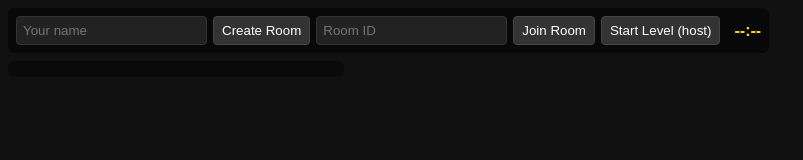
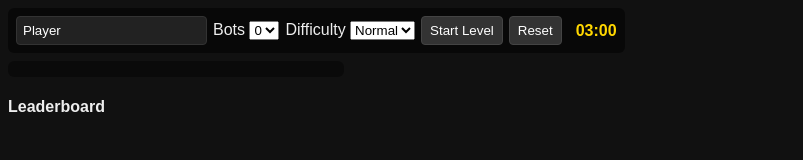
Before and after one commit to InfiniteMagazine228/tower-of-hell-pusher, a website: page public/index.html in a window 1280 px wide. Shown: the whole page, without its empty margins (0-803 px from the left). Drawn offline with nearby package versions, Linux system fonts and the light colour scheme.

Commit message:
Update index.html

```diff
--- a/public/index.html
+++ b/public/index.html
@@ -2,26 +2,44 @@
 <html>
 <head>
   <meta charset="utf-8" />
-  <title>Tower of Hell Socket.io Demo</title>
+  <title>Tower of Hell Offline Enhanced</title>
   <meta name="viewport" content="width=device-width,initial-scale=1" />
   <link rel="stylesheet" href="style.css" />
 </head>
 <body>
   <div id="ui">
     <div id="topbar">
-      <input id="name" placeholder="Your name" />
-      <button id="create">Create Room</button>
-      <input id="roomId" placeholder="Room ID" />
-      <button id="join">Join Room</button>
-      <button id="start">Start Level (host)</button>
-      <span id="timer">--:--</span>
+      <input id="name" placeholder="Your name" value="Player" />
+      <label> Bots
+        <select id="botCount">
+          <option value="0">0</option>
+          <option value="1">1</option>
+          <option value="2">2</option>
+          <option value="4">4</option>
+          <option value="8">8</option>
+        </select>
+      </label>
+      <label> Difficulty
+        <select id="difficulty">
+          <option value="easy">Easy</option>
+          <option value="normal" selected>Normal</option>
+          <option value="hard">Hard</option>
+        </select>
+      </label>
+      <button id="startBtn">Start Level</button>
+      <button id="resetBtn">Reset</button>
+      <span id="timer">03:00</span>
     </div>
     <div id="players"></div>
+    <div id="leaderboard">
+      <h4>Leaderboard</h4>
+      <ol id="leaderList"></ol>
+    </div>
   </div>
+
   <div id="game"></div>
 
   <script src="https://cdn.jsdelivr.net/npm/three@0.154.0/build/three.min.js"></script>
-  <script src="https://cdn.socket.io/4.7.2/socket.io.min.js"></script>
   <script src="game.js"></script>
 </body>
 </html>
```
